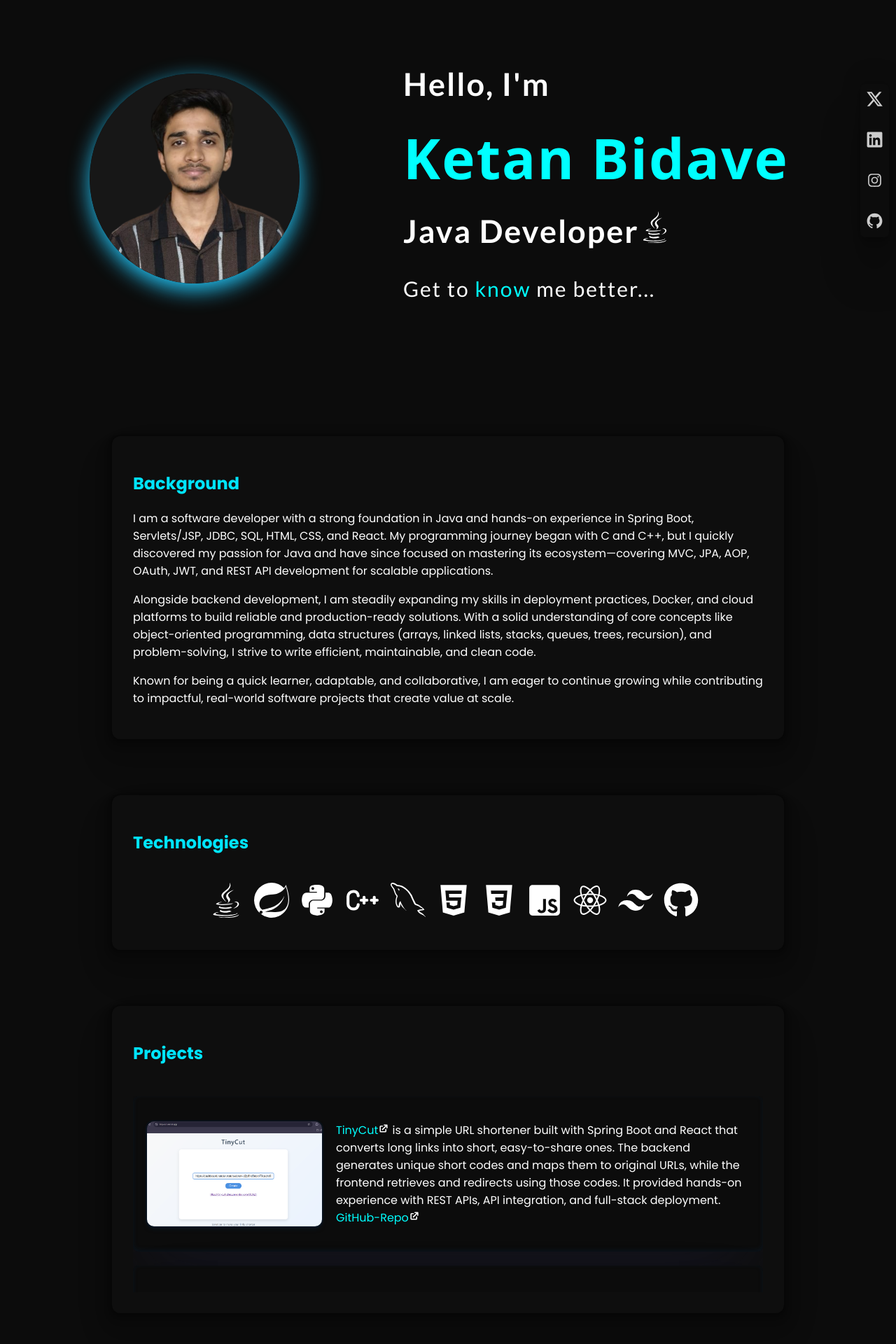
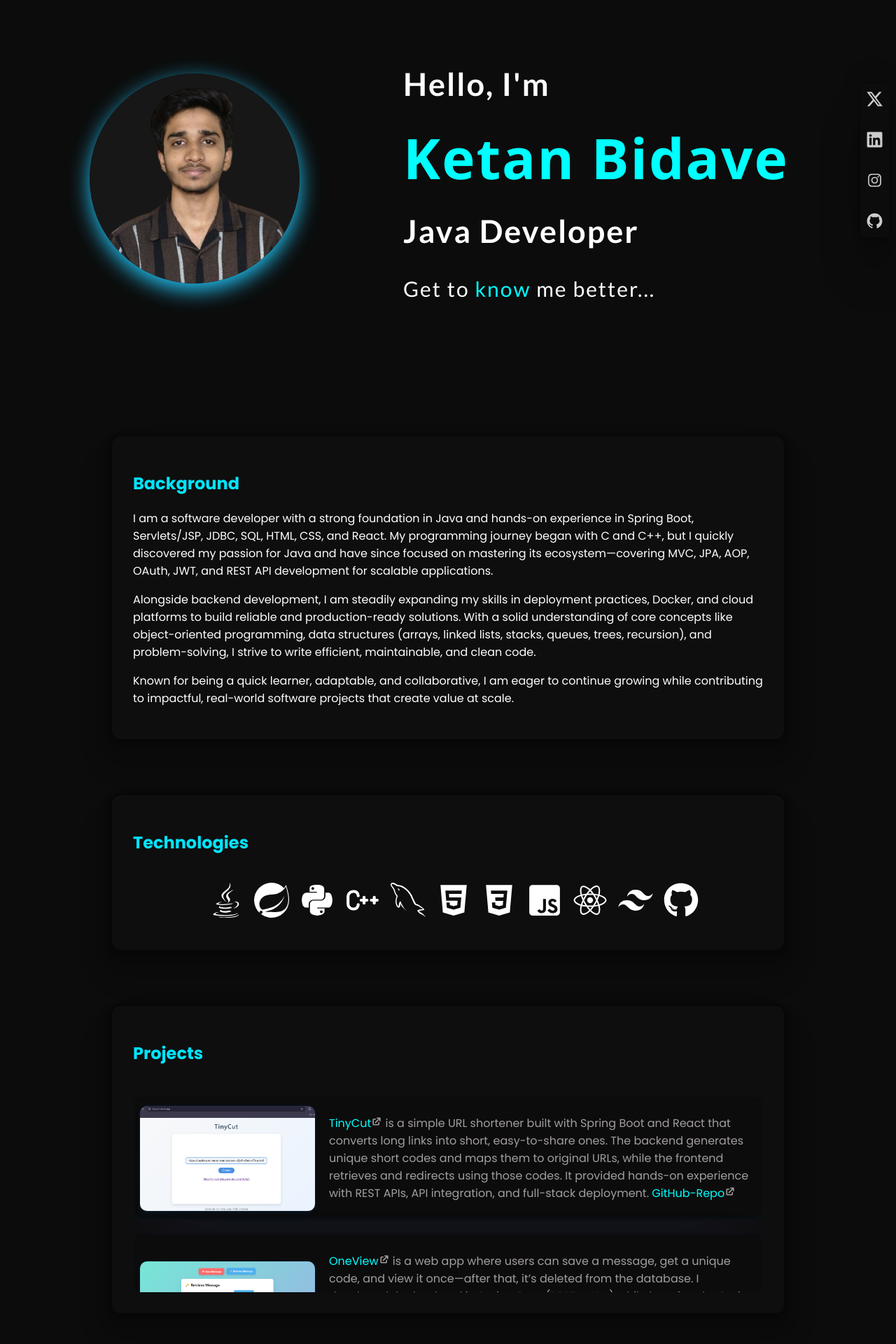
Before and after one commit to KetanB6/Portfolio-React, a React (Vite) app: page / in a window 1280 px wide. Shown: the part 160-2080 px from the top of the page at 70% size. Built offline with nearby package versions, Linux system fonts and the light colour scheme.

Commit message:
some corrections

```diff
--- a/src/components/Header.jsx
+++ b/src/components/Header.jsx
@@ -41,7 +41,7 @@ const Header = () => {
                 <div className="intro">
                     <h2 id="iam">Hello, I'm</h2>
                     <h1 id="main">{typedName}</h1>
-                    <span className="profession"><h2 id="sub">Java Developer<FaJava classNamegit add="jlogo" /></h2></span>
+                    <span className="profession"><h2 id="sub">Java Developer<FaJava className="jlogo" /></h2></span>
 
                     <span className="scrollToAbout" onClick={scrollWin}>Get to <font color="aqua">know</font> me better...</span>
 
--- a/src/components/Projects.jsx
+++ b/src/components/Projects.jsx
@@ -20,7 +20,7 @@ const Projects = ({ openProject, visibleProject, closeProject }) => {
   return (
     <div className="about card">
       <h2 className="sub contain">Projects</h2><br />
-      <div className="proj_container projects_container">
+      <div className="proj_container">
         {projects.map((p) => (
           <motion.div initial={{opacity: 0}} whileInView={{opacity: 1}} transition={{duration: 1.8}} viewport={{once: true}} key={p.id}>
           <div className="pbox">
--- a/src/components/Skills.jsx
+++ b/src/components/Skills.jsx
@@ -41,7 +41,7 @@ const Skills = () => (
   <div className="about card">
     <h2 className="sub contain">Technologies</h2>
     <div className="skill_container">
-      <motion.div initial={{opacity: 0, y: 50}} whileInView={{opacity: 1, y: 0}} transition={{duration: 0.8}} viewport={{once: true}}>
+      <motion.div initial={{opacity: 0, y: 50}} whileInView={{opacity: 1, y: 0}} transition={{duration: 0.8}} viewport={{once: false}}>
 
         <FaJava className="logos"/>
         <SiSpring className="logos"/>
--- a/src/components/SocialLinks.jsx
+++ b/src/components/SocialLinks.jsx
@@ -6,12 +6,14 @@ import { AiFillGithub } from "react-icons/ai";
 
 const SocialLinks = () => {
   return (
-    <motion.div initial={{opacity: 0, y: 50}} whileInView={{opacity: 1, y: 0}} transition={{duration: 0.8}} viewport={{once: true}} className="social">
+    <div className="socialLinksBox">
+    <motion.div initial={{opacity: 0, y: 50}} whileInView={{opacity: 1, y: 0}} transition={{duration: 0.8}} viewport={{once: false}} className="social">
       <a href="https://x.com/Ketan_Bidave?t=iln77xM9m6YyjQ54VfgZzg&s=08" target="_blank" rel="noreferrer"><FaXTwitter className="social_i"/></a>
       <a href="https://www.linkedin.com/in/ketan-bidave-08397430a" target="_blank" rel="noreferrer"><FaLinkedin className="social_i"/></a>
       <a href="https://www.instagram.com/ketanbidave_06/" target="_blank" rel="noreferrer"><BiLogoInstagram className="social_i"/></a>
       <a href="https://github.com/KetanB6" target="_blank" rel="noreferrer"><AiFillGithub className="social_i"/></a>
     </motion.div>
+    </div>
   );
 };
 
--- a/src/index.css
+++ b/src/index.css
@@ -134,8 +134,6 @@ button{
 }
 
 
-
-
 /* Portfolio text (logo/title) */
 .header .logo {
   font-size: 1.8rem;
@@ -254,6 +252,7 @@ button{
   transition: background-color 0.3s, transform 0.2s;
 }
 
+
 .social_i:hover{
   transform: scale(1.90);
 }
@@ -267,6 +266,7 @@ button{
   display: flex;
   flex-wrap: wrap;
   justify-content: center;
+  align-items: center;
   font-size: 40px;
 }
 .logos {
@@ -289,7 +289,7 @@ button{
 /* Projects section */
 .pbox {
   font-family: poppins;
-  padding: 20px 20px 20px 20px;
+  padding: 10px 10px 10px 10px;
   background-color: #0c0c0c;
   width: auto;
   height: auto;
@@ -301,12 +301,17 @@ button{
   border: 0px solid #ccc;
   box-shadow: rgba(50, 50, 93, 0.25) 0px 50px 100px -20px, rgba(0, 0, 0, 0.3) 0px 30px 60px -30px, rgba(10, 37, 64, 0.35) 0px -2px 6px 0px inset;
 }
+
 .proj_container {
   display: flex;
   flex-wrap: wrap;
   justify-content: center;
   gap: 20px;
+  height: 35vh;
+  overflow-y: auto;
+  color: #a39e9e;
 }
+
 .proj {
   box-shadow: rgba(6, 24, 44, 0.4) 0px 0px 0px 2px, rgba(6, 24, 44, 0.65) 0px 4px 6px -1px, rgba(255, 255, 255, 0.08) 0px 1px 0px inset;
   width: 250px;
@@ -320,10 +325,6 @@ button{
 .size {
   text-align: center;
   margin-top: 8px;
-}
-.projects_container {
-  height: 35vh;
-  overflow-y: auto;
 }
 
 .PTitle{
@@ -456,6 +457,12 @@ input{
     padding-top: 10px;
   }
 
+  .socialLinksBox{
+    display: flex;
+    justify-content: center;
+    align-items: center;
+  }
+
   .proj {
     width: 200px;
     height: 120px;
@@ -470,9 +477,14 @@ input{
   }
 
 
-  .projects_container {
+  .proj_container {
     height: auto;
     max-height: 70vh;
   }
 
+  .about.card{
+    margin-left: 10px;
+    margin-right: 10px;
+  }
+
 }
```
